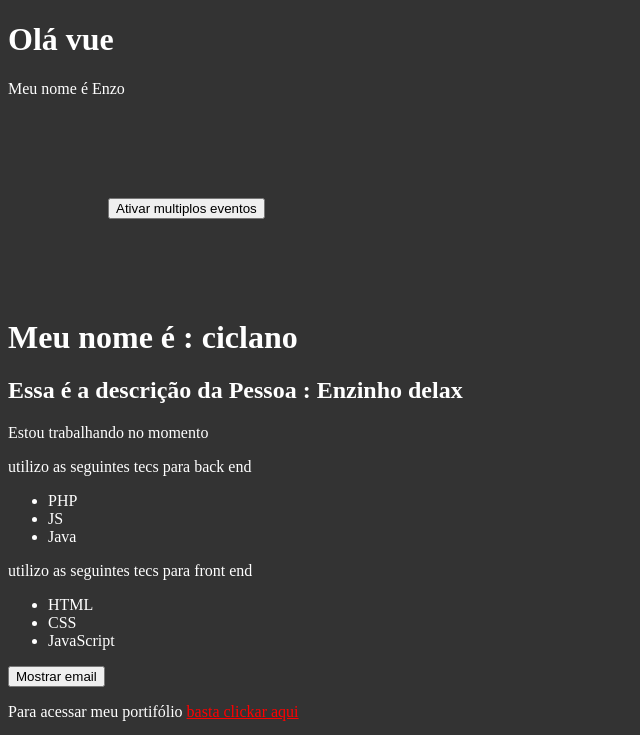
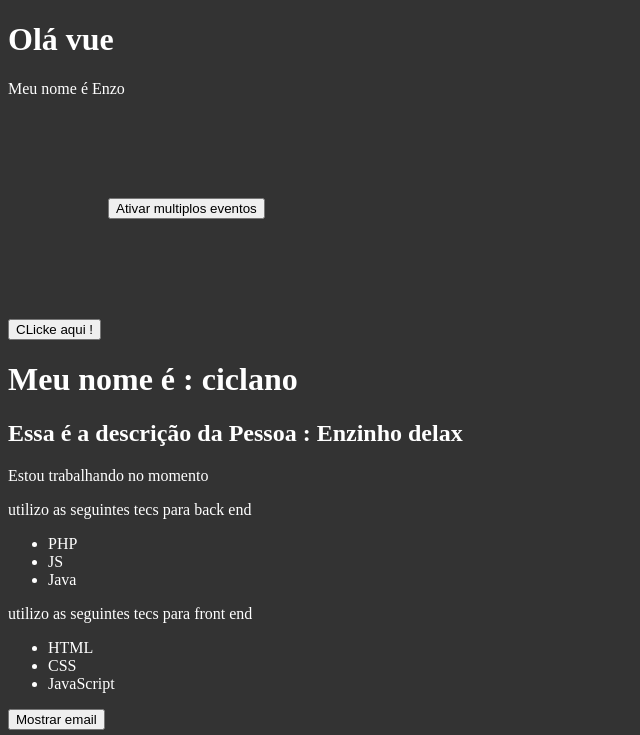
Before and after one commit to EnzoGamaDS/Make-Your-Burguer, a Vue app in the folder vue_cli/: page / in a window 1280 px wide. Shown: the top 735 px of the page, without its empty margins (0-640 px from the left). Built offline with nearby package versions, Linux system fonts and the light colour scheme.

Commit message:
reuse components with vue

```diff
--- a/vue_cli/src/components/PrimeiroComponente.vue
+++ b/vue_cli/src/components/PrimeiroComponente.vue
@@ -3,15 +3,19 @@
         <h1>Olá vue</h1>
         <p>Meu nome é {{nome}}</p>
         <MultiplosEventos/>
+        <ReutilizacaoVue/>
     </div>
 </template>
 
 <script>
     import MultiplosEventos from './MultiplosEventos.vue'
+    import ReutilizacaoVue from './Reutilizacao.vue'
+
     export default {
         name:"PrimeiroComponente",
         components: {
-            MultiplosEventos
+            MultiplosEventos,
+            ReutilizacaoVue
         },
         data(){
             return{
--- /dev/null
+++ b/vue_cli/src/components/Reutilizacao.vue
@@ -0,0 +1,23 @@
+<template>
+    <div>
+        <button @click="Ativar">CLicke aqui !</button>
+        <span v-show="ativou">Ativado</span>
+    </div>
+</template>
+
+<script>
+    export default {
+    name:'Reutilizacao',
+    data() {
+        return {
+            ativou: false
+        }
+    },
+    methods: {
+        Ativar() {
+            this.ativou = !this.ativou;
+        }
+        }
+    }
+
+</script>
```
